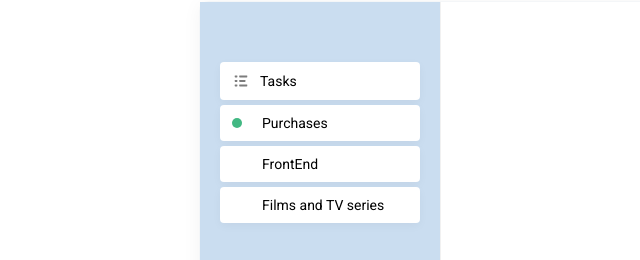
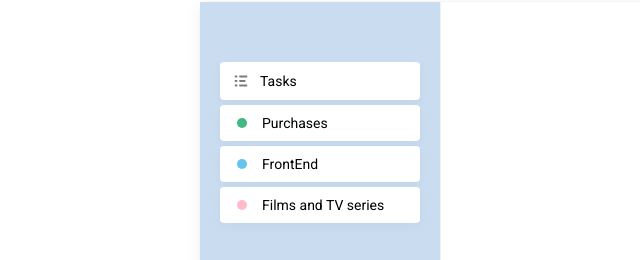
Before and after one commit to arsenjijavadze/todo-list-app-01, a React (Create React App) app: page / in a window 1280 px wide. Shown: the part 133-393 px from the top of the page, without its empty margins (65-705 px from the left). Built offline with nearby package versions, Linux system fonts and the light colour scheme.

Commit message:
feat: implement color badges for items

```diff
--- a/src/App.js
+++ b/src/App.js
@@ -35,13 +35,13 @@ function App() {
         ]} />
         <List items={[
           {
-            color: '#64C4ED',
+            color: 'blue',
             name: 'FrontEnd'
           }
         ]} />
         <List items={[
           {
-            color: '#FFBBCC',
+            color: 'pink',
             name: 'Films and TV series'
           }
         ]} />
--- a/src/components/List/List.scss
+++ b/src/components/List/List.scss
@@ -27,9 +27,19 @@
         width: 10px;
         height: 10px;
         border-radius: 30px;
+        position: relative;
+        left: 5px;
 
         &--green{
             background-color: #42B883;
+        }
+
+        &--blue{
+            background-color: #64C4ED;
+        }
+
+        &--pink{
+            background-color: #FFBBCC;
         }
       }
 
```
